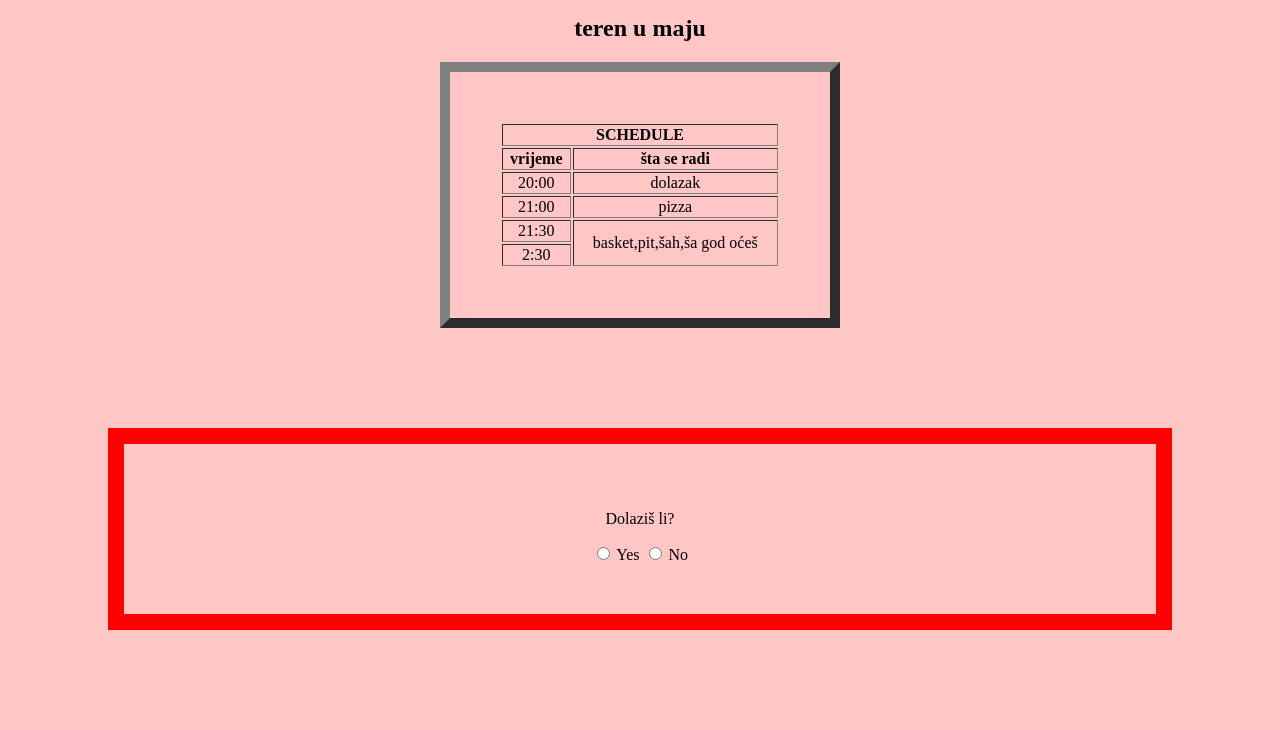
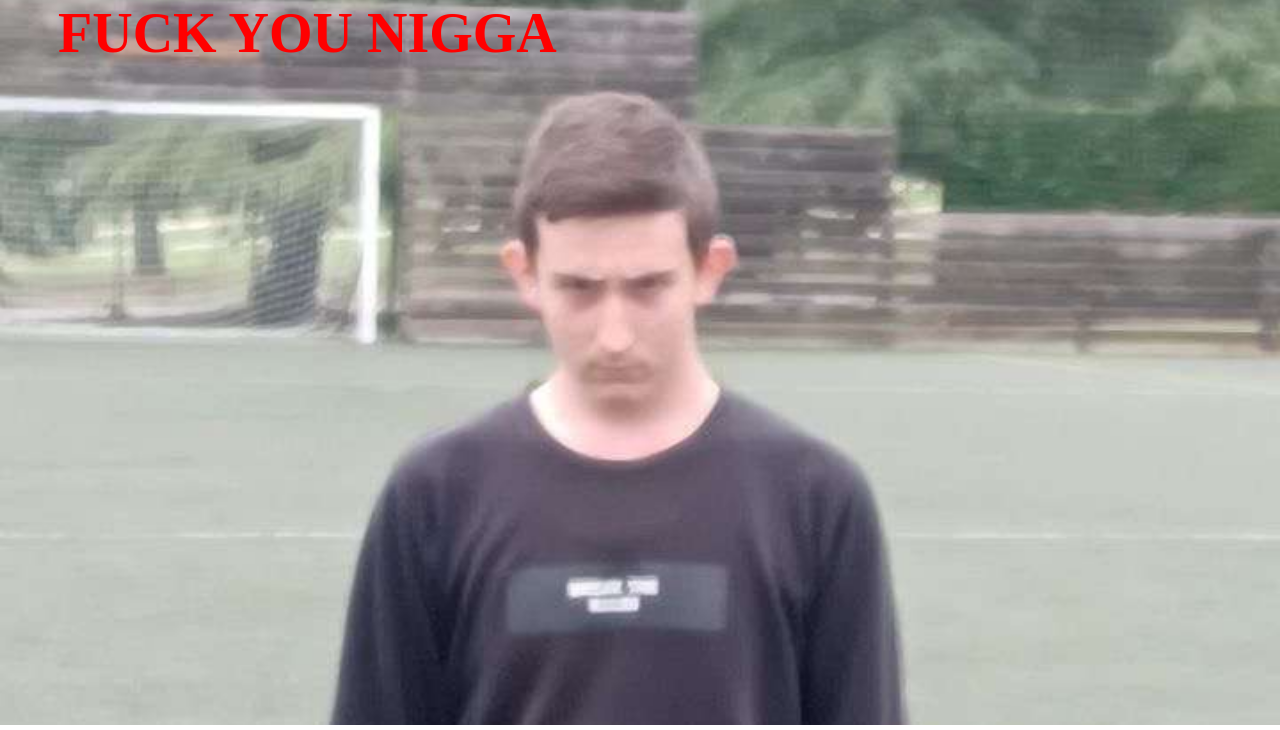
Before and after one commit to verniktin-del/ro-endan, a plain HTML site: page index.html in a window 1280 px wide. Shown: the part 75-805 px from the top of the page. Drawn offline with Linux system fonts and the light colour scheme.

Commit message:
Update index.html

```diff
--- a/index.html
+++ b/index.html
@@ -1,65 +1,15 @@
-<html>
+<<html>
 <style>
 body{
-background-color:rgba(255,69,69,0.3);
+background-image:URL(kruk.jpg);
+background-size:cover;
 }
 h1{
-text-align:center;
-font-size:45px;
-}
-  h2{
-  text-align:center;
-    fomt-size:22px;
-  }
-div{
-border:16px solid red;
-padding:50px;
-margin:100px;
-text-align:center;
-
-}
-table{
-heigth:350px;
-width:400px;
-text-align:center;
 padding:50px;
 margin:auto;
 }
 </style>
-<body>
-<h1>POZVAN/A SI NA MOJ 18. ROĐENDAN!</h1>
-<h2 >teren u maju</h2>
-<table border="10">
-<tr>
-<th colspan="2">SCHEDULE</th>
-</tr>
-<tr>
-<th>vrijeme</th>
-<th>šta se radi</th>
-</tr>
-<tr>
-<td>20:00</td>
-<td>dolazak</td>
-</tr>
-  <tr>
-    <td>21:00</td>
-    <td>pizza</td>
-  </tr>
-  <tr>
-    <td>21:30</td>
-    <td rowspan="2">basket,pit,šah,ša god oćeš</td>
-  </tr>
-  <tr>
-    <td>2:30</td>
-  </tr>
-</table>
-
-<div>
-<p>Dolaziš li?</p>
-<input type="radio"name="yes"value="yes"onclick="window.location.href='https://docs.google.com/forms/d/e/1FAIpQLSfY4_k6k1FnuigeSP10KPX5-HgVPe112pKHkLexLtpESno94Q/viewform?usp=header';">
-<label for="yes">Yes</label>
-<input type="radio"name="no"value="no"onclick="window.location.href='j.html';">
-<label for="no">No</label>
-</div>
+ <body>
+<h1 style="color:red;font-size:56px;"text-align:center;><bold>FUCK YOU NIGGA</bold></h1>
 </body>
 </html>
```
